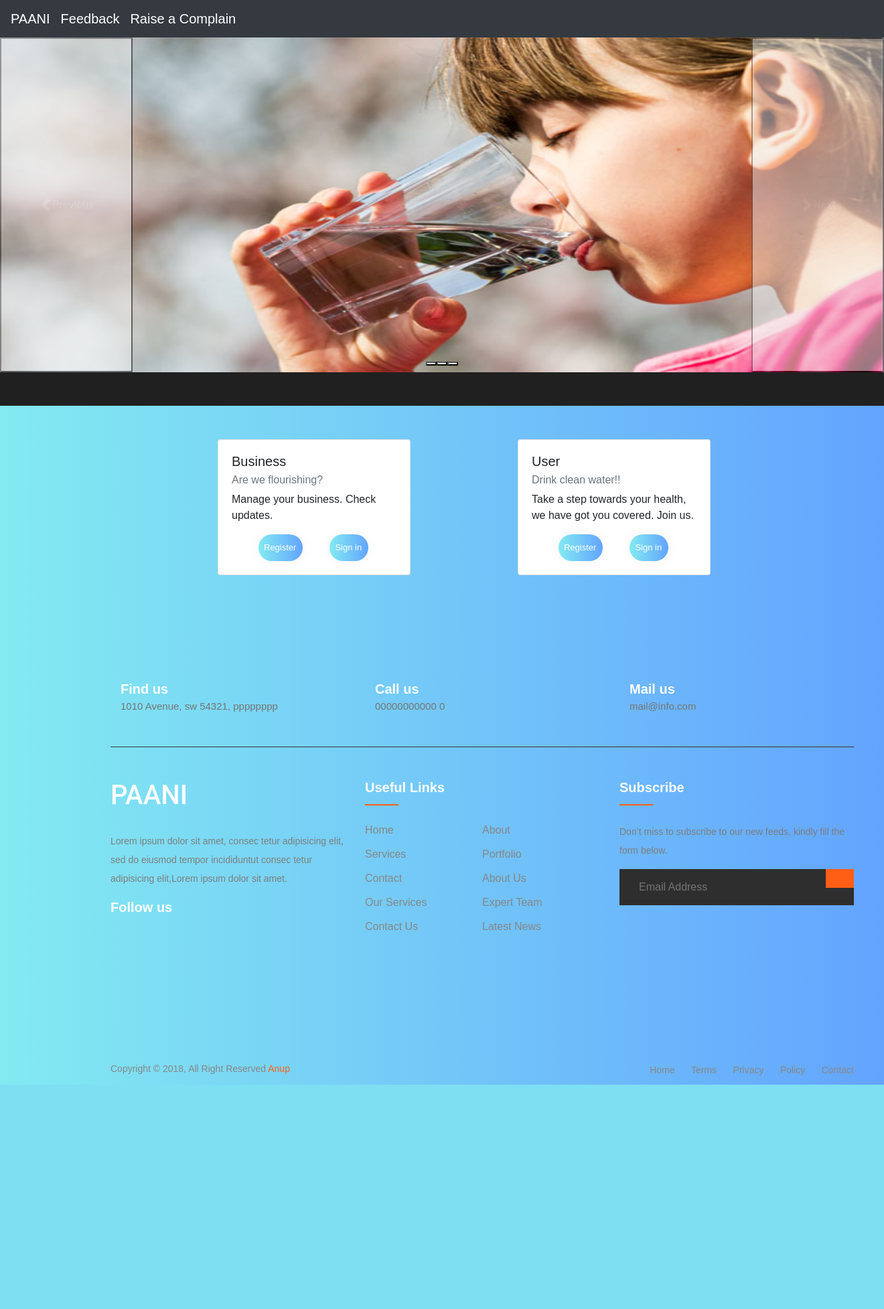
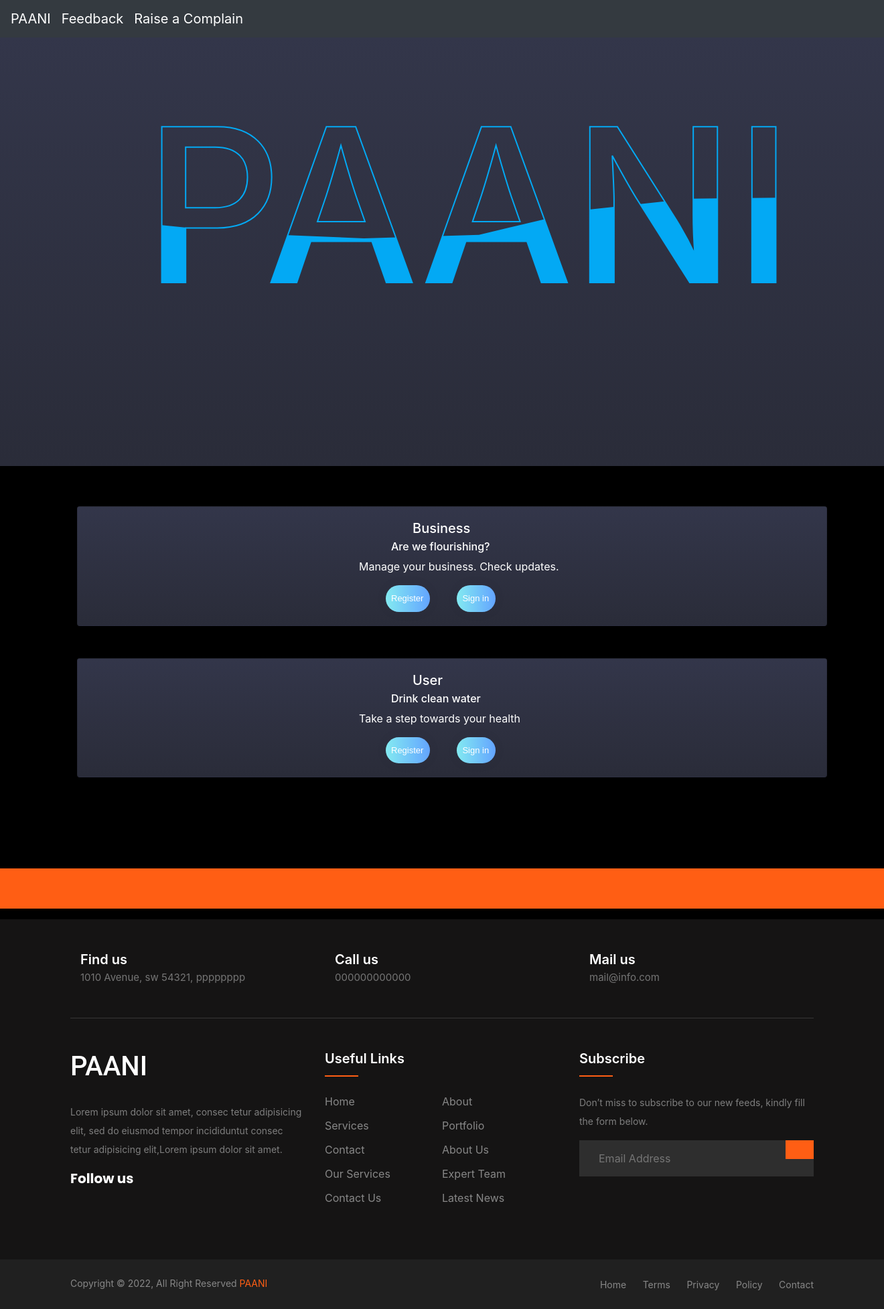
Before and after one commit to SwarnimaShishodia/Water-Project, a Django app: page / in a window 1320 px wide. Shown: the whole page at 67% size. Before the commit the page ends 1620 px from the top, so only its background shows below. Run offline with Django 3.2, Linux system fonts and the light colour scheme; some libraries are stand-ins or nearby versions.

Commit message:
updated homr page

```diff
--- a/static/footer.css
+++ b/static/footer.css
@@ -80,7 +80,7 @@
   background: #55ACEE;
 }
 .google-bg{
-  background: #DD4B39;
+  background: #ff5e14;
 }
 .footer-widget-heading h3 {
   color: #fff;
--- /dev/null
+++ b/static/home.css
@@ -0,0 +1,59 @@
+
+   /* body {
+    font-family: "Ubuntu", sans-serif;
+  }
+  .container {
+    background: linear-gradient(to right, #83eaf1, #63a4ff);
+    float: left;
+    width:100%;
+
+  }
+
+  */
+
+
+   .card {
+    margin-left: 10px;
+    width: 80%;
+  }
+  /*
+  .card-title {
+    font-family: Fantasy;
+  } */
+
+  .line{
+     border: solid 30px #ff5e14;
+  }
+
+  .test{
+    /* background: linear-gradient(to right, #83eaf1, #63a4ff); */
+    background: black;
+  }
+
+  .button {
+    cursor: pointer;
+    border-radius: 5em;
+    color: #fff;
+    float: left;
+
+    padding-left: 8px;
+    padding-right: 10px;
+    padding-top: 10px;
+    padding-bottom: 10px;
+
+    background: linear-gradient(to right, #83eaf1, #63a4ff);
+    border: 0;
+    margin-left: 40px;
+    font-family: "Ubuntu", sans-serif;
+    font-size: 13px;
+    box-shadow: 0 0 20px 1px rgba(0, 0, 0, 0.04);
+  }
+
+  /* .container{
+      float:left;
+  } */
+
+  /* .container{
+      margin-top: 10px;
+      margin-bottom: 10px;
+  } */
--- /dev/null
+++ b/static/text.css
@@ -0,0 +1,68 @@
+@import url("https://fonts.googleapis.com/css?family=Poppins:100,200,300,400,500,600,700,800,900");
+
+/* * {
+	margin: 0;
+	padding: 0;
+	box-sizing: border-box;
+	font-family: "Poppins", sans-serif;
+} */
+
+body {
+	/* display: flex; */
+	background: #000;
+	min-height: 100vh;
+	align-items: center;
+	justify-content: center;
+}
+
+.content {
+	position: relative;
+}
+
+.content h2 {
+	color: #fff;
+	font-size: 8em;
+	position: absolute;
+	transform: translate(-50%, -50%);
+}
+
+.content h2:nth-child(1) {
+	color: transparent;
+	-webkit-text-stroke: 2px #03a9f4;
+}
+
+.content h2:nth-child(2) {
+	color: #03a9f4;
+	animation: animate 4s ease-in-out infinite;
+}
+
+@keyframes animate {
+	0%,
+	100% {
+		clip-path: polygon(
+			0% 45%,
+			16% 44%,
+			33% 50%,
+			54% 60%,
+			70% 61%,
+			84% 59%,
+			100% 52%,
+			100% 100%,
+			0% 100%
+		);
+	}
+
+	50% {
+		clip-path: polygon(
+			0% 60%,
+			15% 65%,
+			34% 66%,
+			51% 62%,
+			67% 50%,
+			84% 45%,
+			100% 46%,
+			100% 100%,
+			0% 100%
+		);
+	}
+}
--- a/templates/footer.html
+++ b/templates/footer.html
@@ -119,7 +119,7 @@
                             <i class="fas fa-phone"></i>
                             <div class="cta-text">
                                 <h4>Call us</h4>
-                                <span>00000000000 0</span>
+                                <span>000000000000</span>
                             </div>
                         </div>
                     </div>
@@ -196,7 +196,7 @@
                 <div class="row">
                     <div class="col-xl-6 col-lg-6 text-center text-lg-left">
                         <div class="copyright-text">
-                            <p>Copyright &copy; 2018, All Right Reserved <a href="#">Anup</a></p>
+                            <p>Copyright &copy; 2022, All Right Reserved <a href="#">PAANI</a></p>
                         </div>
                     </div>
                     <div class="col-xl-6 col-lg-6 d-none d-lg-block text-right">
--- a/templates/home.html
+++ b/templates/home.html
@@ -1,73 +1,20 @@
 {% include 'base.html' %} {% block title %} {% load static %}
 <title>Home</title>
-{%block style%}
+<html>
+  <head>
+    <link rel="stylesheet" href={% static 'home.css' %}>
+    <link rel="stylesheet" href={% static 'text.css' %}>
+  </head>
 
-<style>
-  body {
-    background: linear-gradient(to right, #83eaf1, #63a4ff);
-    font-family: "Ubuntu", sans-serif;
-    overflow: hide;
-  }
-  .container {
-
-    float: left;
-    margin: 100px 0px 10px 150px;
-  }
-  .card {
-    float: left;
-    margin-left: 160px;
-    width: 50%;
-  }
-  .card-title {
-    font-family: Fantasy;
-  }
-  .button {
-    cursor: pointer;
-    border-radius: 5em;
-    color: #fff;
-    float: left;
-
-    padding-left: 8px;
-    padding-right: 10px;
-    padding-top: 10px;
-    padding-bottom: 10px;
-
-    background: linear-gradient(to right, #83eaf1, #63a4ff);
-    border: 0;
-    margin-left: 40px;
-    font-family: "Ubuntu", sans-serif;
-    font-size: 13px;
-    box-shadow: 0 0 20px 1px rgba(0, 0, 0, 0.04);
-  }
-  .gif {
-    height: 400px;
-    width: 500px;
-  }
-</style>
-
- {% endblock style%} {% endblock title %} {% block body %}
-{% for message in messages%}
-
-<div
-  class="alert alert-{{message.tags}} alert-dismissible fade show"
-  role="alert"
->
-  <strong>Hey there! </strong>{{message}}
-  <button
-    type="button"
-    class="btn-close"
-    data-bs-dismiss="alert"
-    aria-label="Close"
-  ></button>
-</div>
-{%endfor%}
-
+  <body>
+    <div>
+      <div>
         <div
           id="carouselExampleIndicators"
           class="carousel slide"
           data-bs-ride="carousel"
         >
-  <div class="carousel-indicators">
+          {% comment %} <div class="carousel-indicators">
             <button
               type="button"
               data-bs-target="#carouselExampleIndicators"
@@ -88,12 +35,21 @@
               data-bs-slide-to="2"
               aria-label="Slide 3"
             ></button>
+          </div> {% endcomment %}
+          <div class="carousel-inner" style="background: linear-gradient(0deg, #2a2c39 0%, #33364a 100%); height:40rem;">
+            <section>
+              <div class="content">
+                <h2 style="margin-left:700px; margin-top:250px; font-size: 20rem;">PAANI</h2>
+                <h2 style="margin-left:700px; margin-top:250px; font-size: 20rem;">PAANI</h2>
               </div>
-  <div class="carousel-inner">
-    <div class="carousel-item">
+            </section>
+            {% comment %} <h1 style="color: white; margin-left:10px; margin-top:200px;">Welcome to PAANI</h1>
+            <h3 style="color: white; margin-left:10px; margin-top:5px;">We are a team striving to deliver clean drinking water at your doorstep!</h3> {% endcomment %}
+
+            {% comment %} <div class="carousel-item">
               <img
                 style="width: 100%; height: 500px"
-        src="{% static 'Carousel1.jpg' %}"
+                src="{% static 'test1.jpeg' %}"
                 class="d-block w-100"
                 alt="..."
               />
@@ -112,10 +68,10 @@
                 src="{% static 'Carousel3.jpg' %}"
                 class="d-block w-100"
                 alt="..."
-      />
+              /> {% endcomment %}
             </div>
           </div>
-  <button
+          {% comment %} <button
             class="carousel-control-prev"
             type="button"
             data-bs-target="#carouselExampleIndicators"
@@ -132,15 +88,18 @@
           >
             <span class="carousel-control-next-icon" aria-hidden="true"></span>
             <span class="visually-hidden">Next</span>
-  </button>
+          </button> {% endcomment %}
+        </div>
       </div>
 
-<div class="container" >
+      <div style="background-color:black; height:60px;"></div>
+      <div class="test">
+        <div class="container">
           <!--<img class="gif" src="https://media.giphy.com/media/IhDV2AlYZ5AZsJyXSQ/giphy.gif">-->
-  <div class="card" class="mb-4" style="width: 18rem">
-    <div class="card-body">
-      <h5 class="card-title">Business</h5>
-      <h6 class="card-subtitle mb-2 text-muted">Are we flourishing?</h6>
+          <div class="card" class="mb-4" style="width: 70rem; background:  linear-gradient(0deg, #2a2c39 0%, #33364a 100%); color:white;">
+            <div class="card-body" style="margin-left: 25rem; ">
+              <h5 class="card-title" style="margin-left: 5rem;">Business</h5>
+              <h6 class="card-subtitle mb-2 " style="margin-left: 3rem;">Are we flourishing?</h6>
               <p class="card-text">Manage your business. Check updates.</p>
               <div>
                 <a class="card-link" href="signup_business">
@@ -152,13 +111,14 @@
               </div>
             </div>
           </div>
-
-  <div class="card" class="mb-4" style="width: 18rem">
-    <div class="card-body">
-      <h5 class="card-title">User</h5>
-      <h6 class="card-subtitle mb-2 text-muted">Drink clean water!!</h6>
-      <p class="card-text">
-        Take a step towards your health, we have got you covered. Join us.
+          <br>
+          <br>
+          <div class="card" class="mb-4" style="width: 70rem; background:  linear-gradient(0deg, #2a2c39 0%, #33364a 100%);">
+            <div class="card-body" style="margin-left: 25rem; color:white; ">
+              <h5 class="card-title" style="margin-left: 5rem; ">User</h5>
+              <h6 class="card-subtitle mb-2 " style="margin-left: 3rem; color:white;">Drink clean water</h6>
+              <p class="card-text" style="color:white; ">
+                Take a step towards your health
               </p>
               <div>
                 <a class="card-link" href="register">
@@ -171,9 +131,33 @@
             </div>
           </div>
         </div>
+        <br>
+        <br>
+        <br>
+        <br>
+        <br>
+        <hr class="line">
       </div>
-{%endblock body%}
 
+    </div>
 
+    {%block style%} {% endblock style%} {% endblock title %} {% block body %}
+    {% for message in messages%}
 
+    <div
+      class="alert alert-{{message.tags}} alert-dismissible fade show"
+      role="alert"
+    >
+      <strong>Hey there! </strong>{{message}}
+      <button
+        type="button"
+        class="btn-close"
+        data-bs-dismiss="alert"
+        aria-label="Close"
+      ></button>
+    </div>
+
+    {%endfor%} {%endblock body%}
+  </body>
+</html>
 {% include 'footer.html' %}
```
Also changed, not shown: static/Carousel1.jpg (deleted), static/Carousel2.jpg (deleted), static/Carousel3.jpg (deleted). Lines whose indentation alone changed are shown as unchanged.
